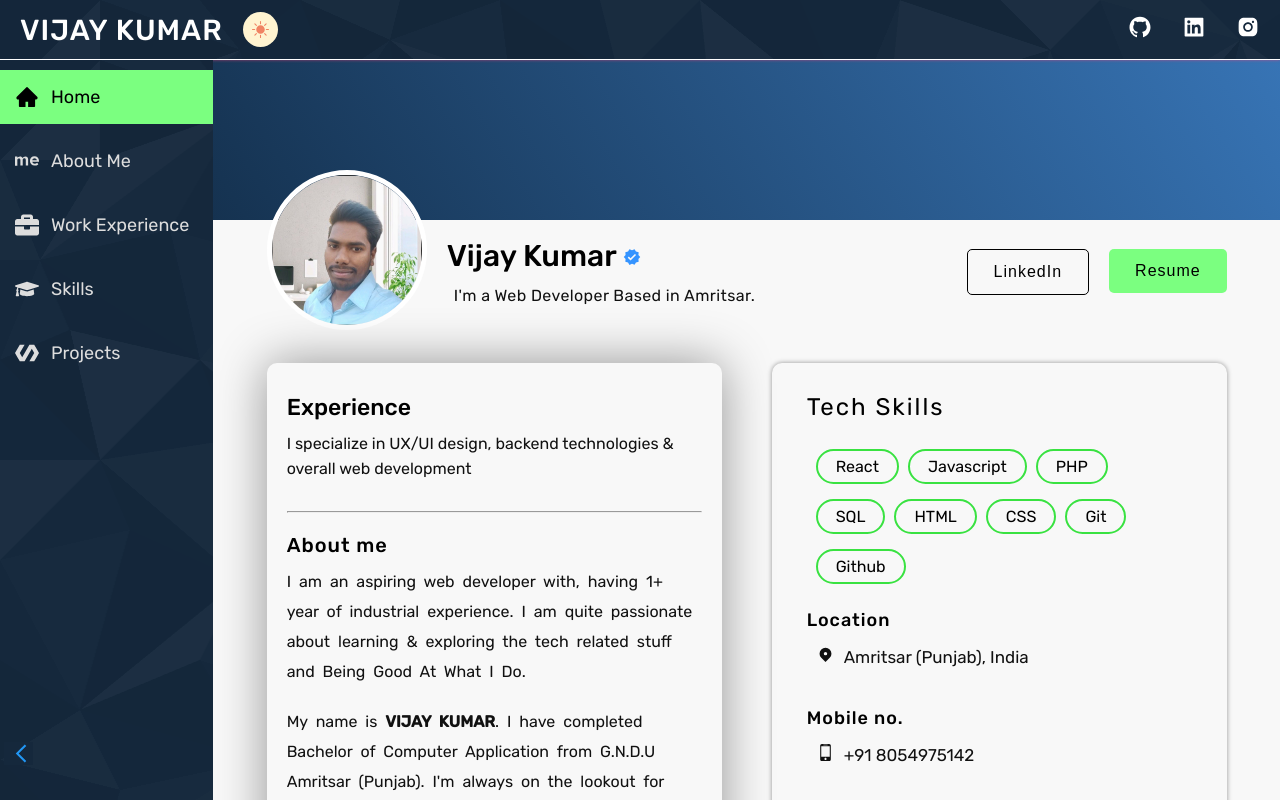
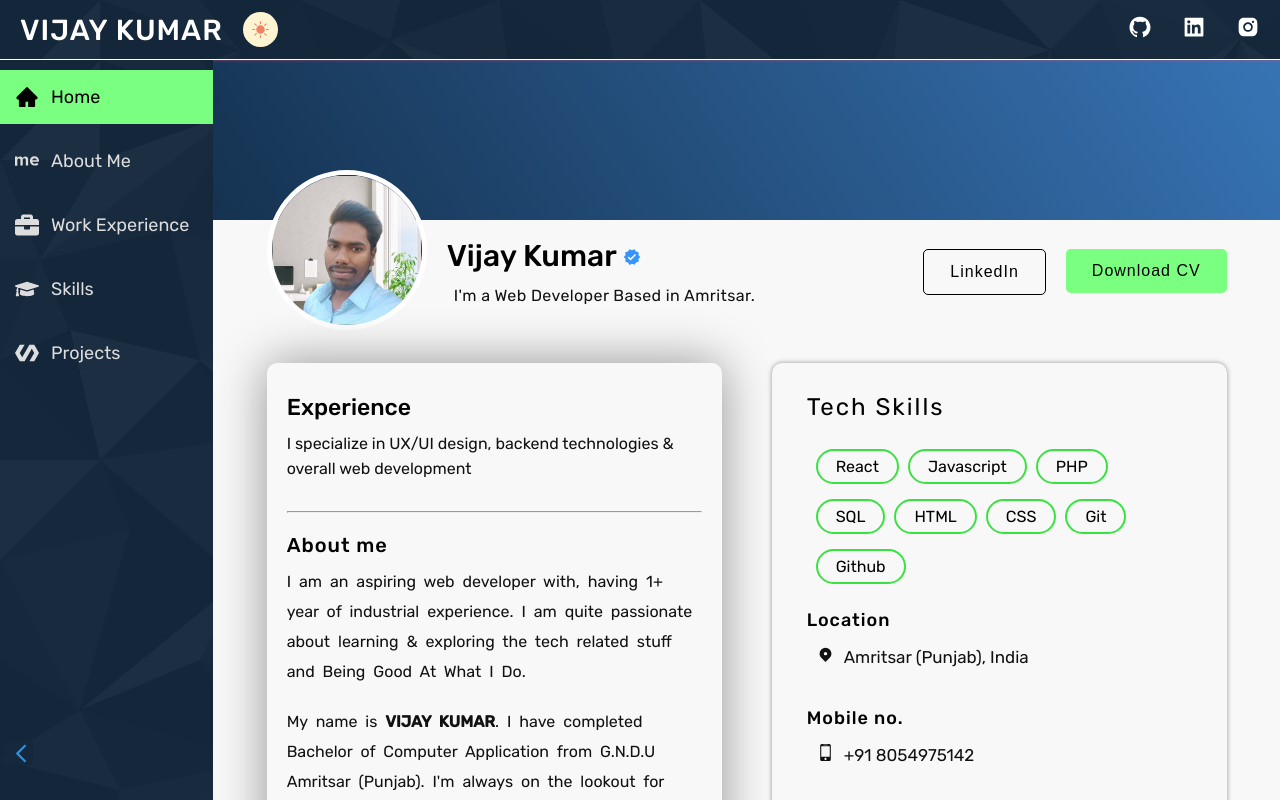
Before and after one commit to Vijaykumar308/portfolio, a React (Create React App) app: page / in a window 1280 px wide. Shown: the top 800 px of the page. Built offline with nearby package versions, Linux system fonts and the light colour scheme; the HTML template or start-up script is replaced by a standard one.

Commit message:
changes btn name resume to downlaod cv

```diff
--- a/src/Pages/Home/Home.jsx
+++ b/src/Pages/Home/Home.jsx
@@ -33,7 +33,7 @@ export const Home = () => {
             </a>
 
             <a href={resume} download="vijay_kumar_01">
-              <button className="btn ResumeDownload">Resume</button>
+              <button className="btn ResumeDownload">Download CV</button>
             </a>
           </div>
         </div>
```
